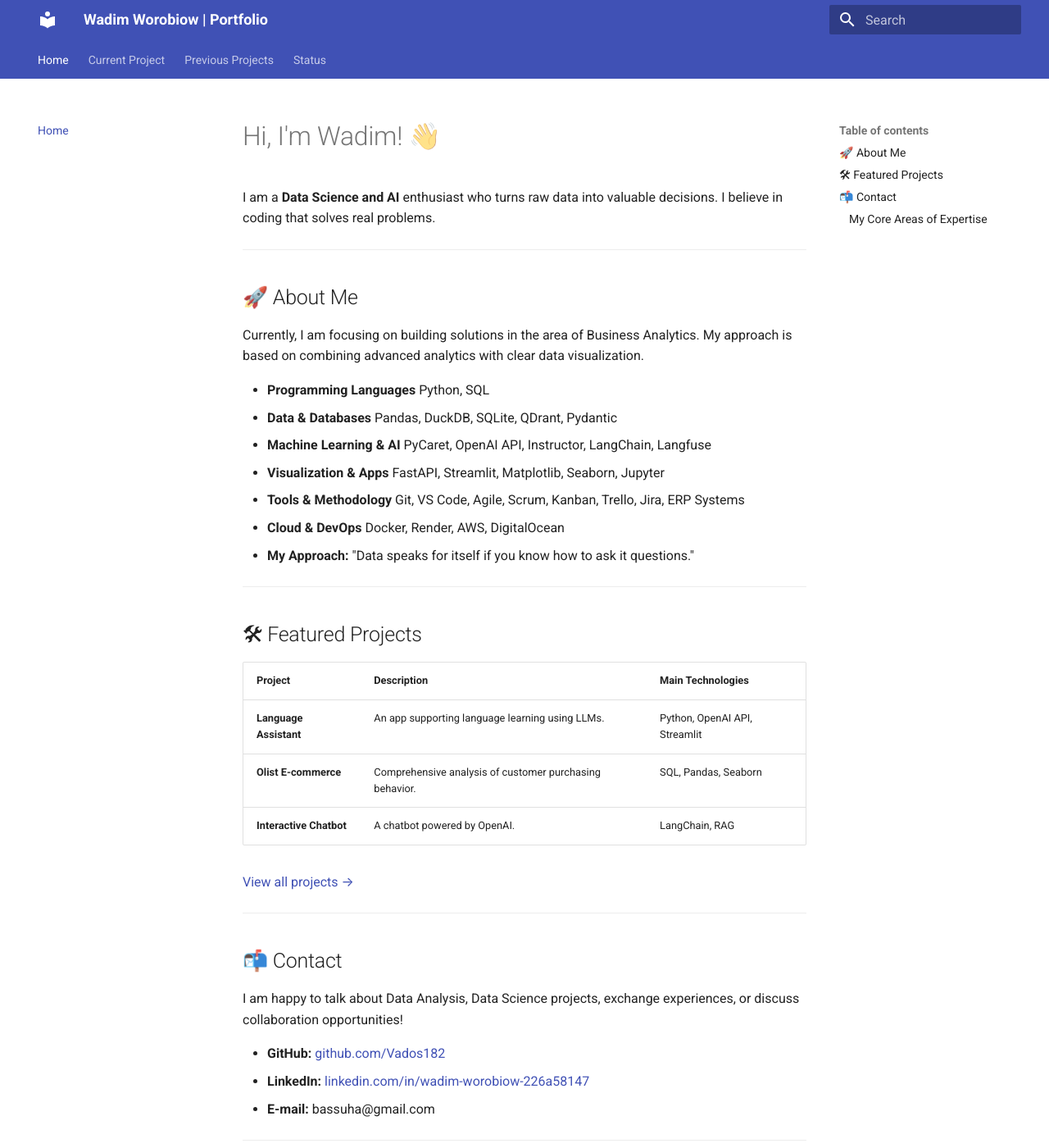
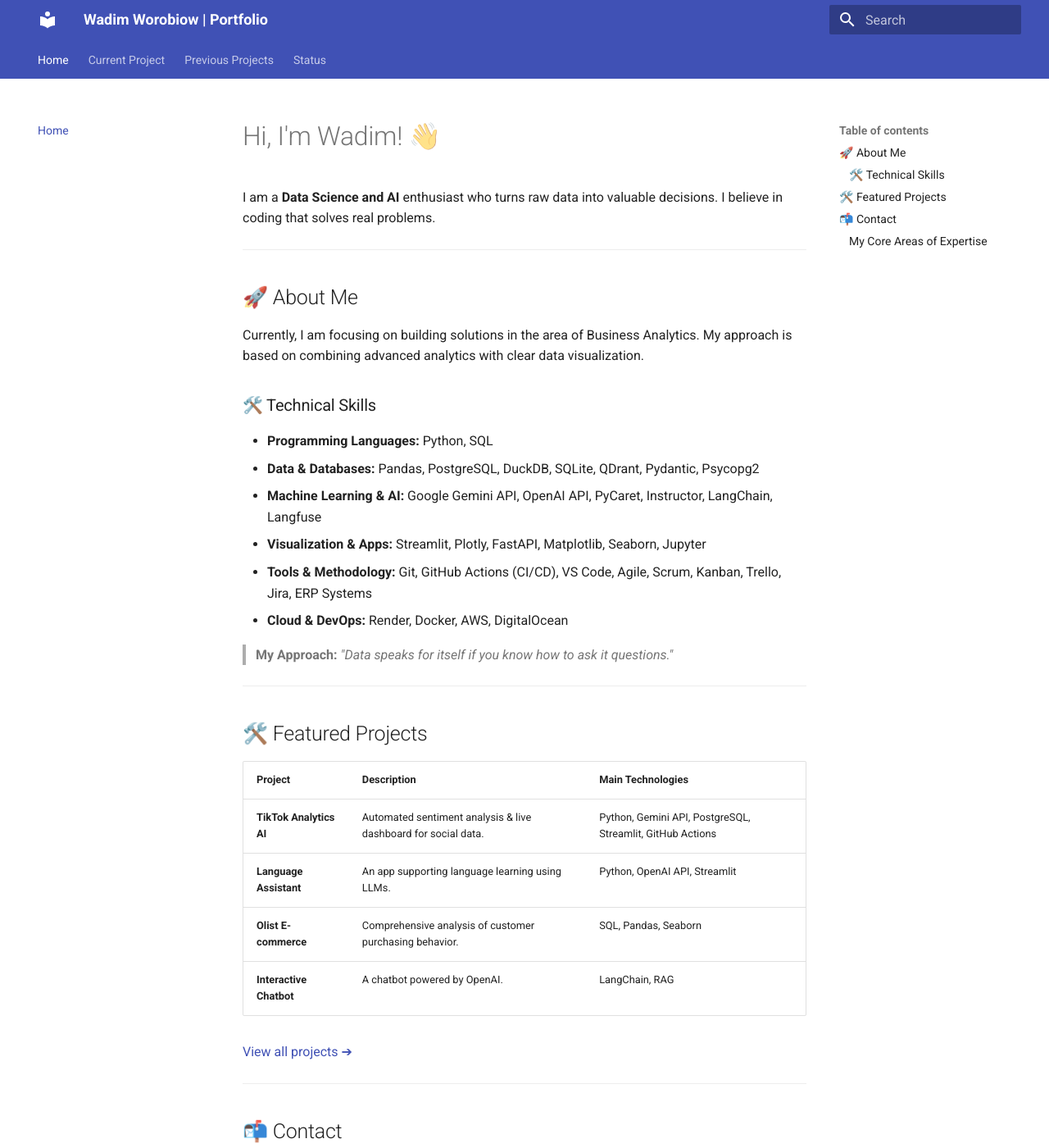
Before and after one commit to Vados182/mkdocs-portfolio, an MkDocs documentation site: the page built from docs/index.md, in a window 1280 px wide and 1400 px high. Shown: the whole window at 82% size. Built offline with MkDocs 1.6.1 and Material for MkDocs 9.7.7, drawn with Linux system fonts in a browser that asks for light colours.

```diff
--- a/docs/index.md
+++ b/docs/index.md
@@ -7,27 +7,28 @@ I am a **Data Science and AI** enthusiast who turns raw data into valuable decis
 ## 🚀 About Me
 Currently, I am focusing on building solutions in the area of Business Analytics. My approach is based on combining advanced analytics with clear data visualization.
 
+### 🛠️ Technical Skills
+* **Programming Languages:** Python, SQL
+* **Data & Databases:** Pandas, PostgreSQL, DuckDB, SQLite, QDrant, Pydantic, Psycopg2
+* **Machine Learning & AI:** Google Gemini API, OpenAI API, PyCaret, Instructor, LangChain, Langfuse
+* **Visualization & Apps:** Streamlit, Plotly, FastAPI, Matplotlib, Seaborn, Jupyter
+* **Tools & Methodology:** Git, GitHub Actions (CI/CD), VS Code, Agile, Scrum, Kanban, Trello, Jira, ERP Systems
+* **Cloud & DevOps:** Render, Docker, AWS, DigitalOcean
 
-
-*   **Programming Languages** Python, SQL
-*   **Data & Databases** Pandas, DuckDB, SQLite, QDrant, Pydantic
-*   **Machine Learning & AI** PyCaret, OpenAI API, Instructor, LangChain, Langfuse
-*   **Visualization & Apps** FastAPI, Streamlit, Matplotlib, Seaborn, Jupyter
-*   **Tools & Methodology** Git, VS Code, Agile, Scrum, Kanban, Trello, Jira, ERP Systems
-*   **Cloud & DevOps** Docker, Render, AWS, DigitalOcean
-*   **My Approach:** "Data speaks for itself if you know how to ask it questions."
+> **My Approach:** *"Data speaks for itself if you know how to ask it questions."*
 
 ---
 
-## 🛠 Featured Projects
+## 🛠️ Featured Projects
 
 | Project | Description | Main Technologies |
 | :--- | :--- | :--- |
+| **TikTok Analytics AI** | Automated sentiment analysis & live dashboard for social data. | Python, Gemini API, PostgreSQL, Streamlit, GitHub Actions |
 | **Language Assistant** | An app supporting language learning using LLMs. | Python, OpenAI API, Streamlit |
 | **Olist E-commerce** | Comprehensive analysis of customer purchasing behavior. | SQL, Pandas, Seaborn |
 | **Interactive Chatbot** | A chatbot powered by OpenAI. | LangChain, RAG |
 
-[View all projects →](language_helper/index.md)
+[View all projects ➔](tiktok_analytics.md)
 
 ---
 
--- a/mkdocs.yml
+++ b/mkdocs.yml
@@ -27,6 +27,8 @@ nav:
   - "Current Project":
       - "Language Assistant": language_helper/index.md
   - "Previous Projects":
+      - "TikTok Analytics AI": tiktok_analytics.md
+      - "MLOps & GenAI E-Commerce Platform": olist_churn.md
       - "Warsaw Real Estate Price Predictor (REST API & LLM Observability)": real_estate_api.md
       - "AI Video Subtitle Generator": subtitle_generator.md
       - "Warsaw Real Estate Calculator": mieszkania/index.md
```
Also changed, not shown: docs/olist_churn.md (added, +118 -0 lines), docs/tiktok_analytics.md (added, +33 -0 lines).
